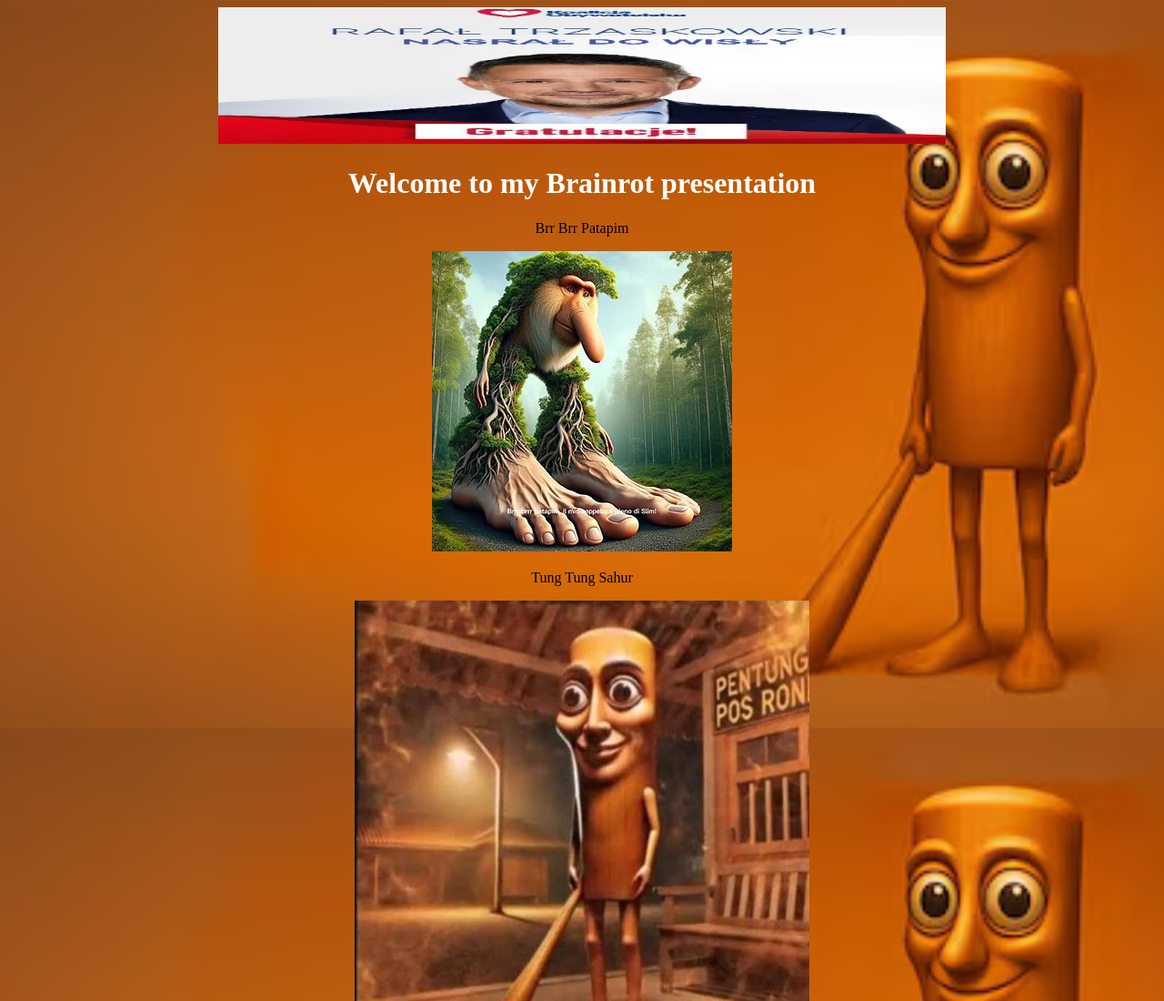
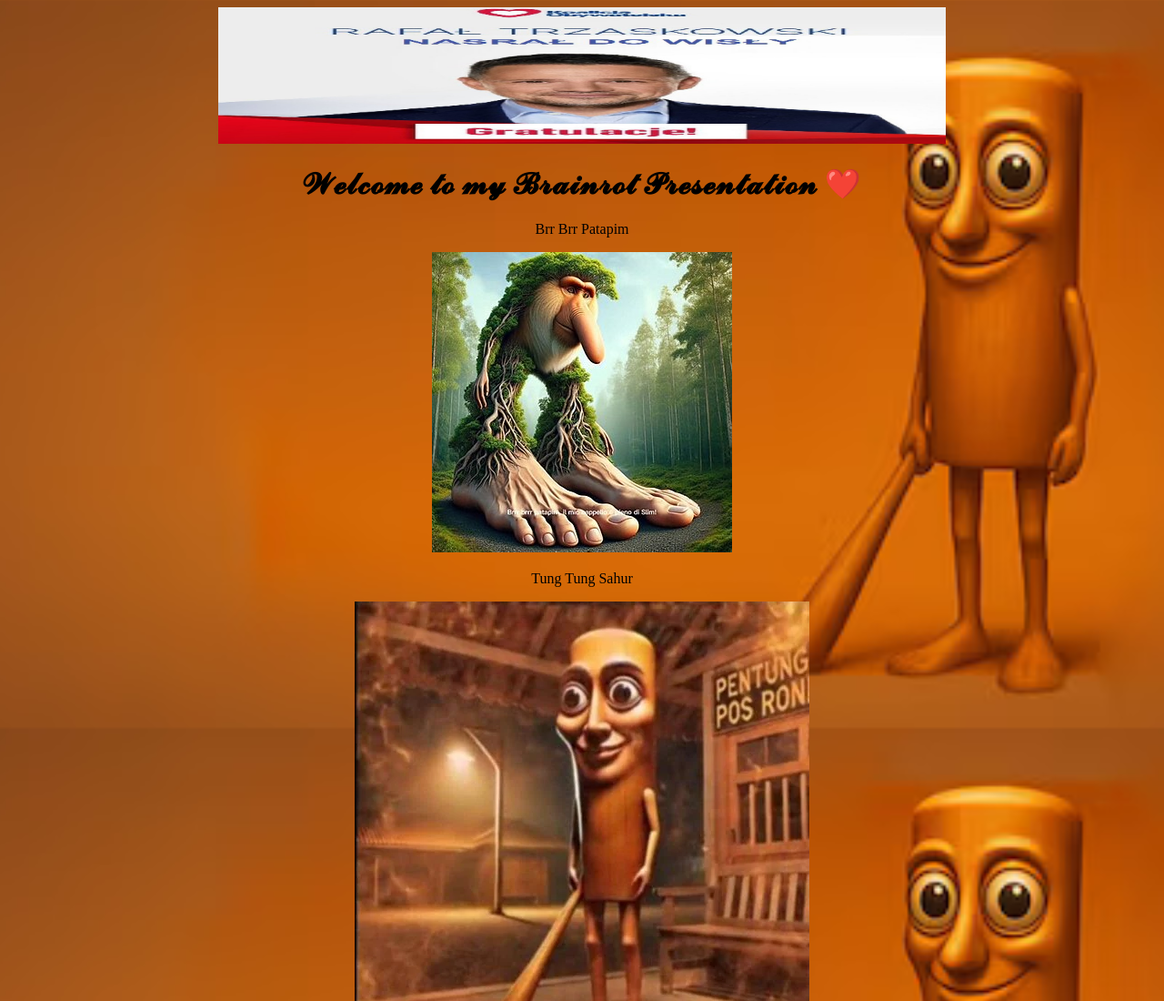
Before and after one commit to TadekKostka/TadekKostka.github.io, a plain HTML site: page index.html in a window 1280 px wide. Shown: the top 1100 px of the page at 91% size. Drawn offline with Linux system fonts and the light colour scheme.

Commit message:
Changed font
Welcome text changed

```diff
--- a/index.html
+++ b/index.html
@@ -15,7 +15,7 @@
   <img src="Brainrot_pliki/wisla.jpg" alt="Rafał trzaskowski i wisła" style="width:800px; height:150px;" onclick="window.open('https://youtu.be/ugDRAgYXn6E?si=MAyRpgbIp_FVQTLw', '_blank')">
 </div>
 <div align="center">
-<h1 style="color: white; font-family: Mathematical;">Welcome to my Brainrot presentation</h1>
+<h1 style="color: black; font-family: Mathematical;">𝓦𝓮𝓵𝓬𝓸𝓶𝓮 𝓽𝓸 𝓶𝔂 𝓑𝓻𝓪𝓲𝓷𝓻𝓸𝓽 𝓟𝓻𝓮𝓼𝓮𝓷𝓽𝓪𝓽𝓲𝓸𝓷 ❤️</h1>
 <p>Brr Brr Patapim</p>
 <img src="Brainrot_pliki/patapim.png">
 <p >Tung Tung Sahur</p>
```
